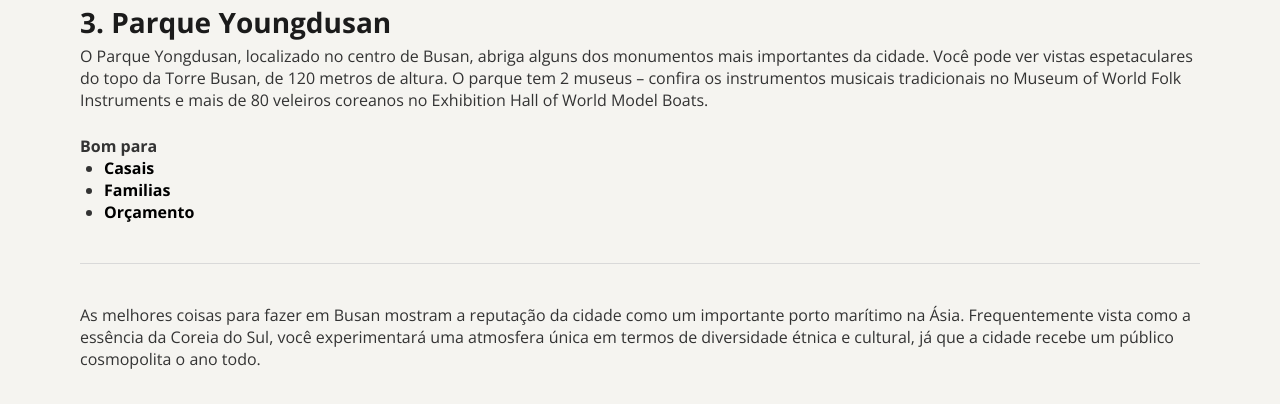
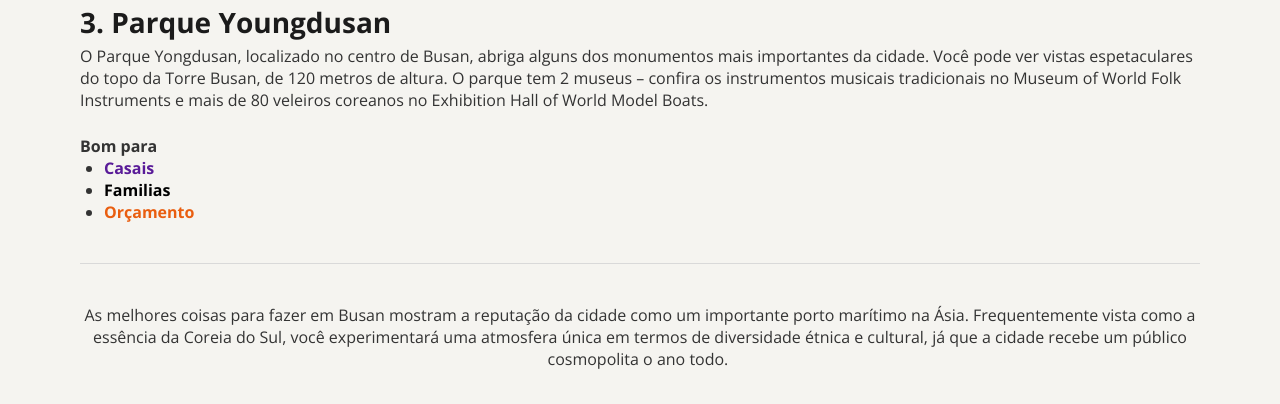
Before and after one commit to muriloverissim/locais_turisticos, a plain HTML site: page index.html in a window 1280 px wide. Shown: the part 2778-3182 px from the top of the page. Drawn offline with nearby package versions, Linux system fonts and the light colour scheme.

Commit message:
fim das estilizacoes da section. destino 3 e fim do projeto

```diff
--- a/styles/page.css
+++ b/styles/page.css
@@ -64,4 +64,23 @@ margin-bottom: 0.4rem;
     }
 }
 
+.destino_3 {
+ul {
+
+    li:nth-of-type(1){
+        color: var(--accent-purple);
+    }
+    li:nth-of-type(3) {
+
+        color: var(--accent-orange);
+    }
+
 }
+
+}
+
+footer {
+    text-align: center;
+}
+
+}
```
